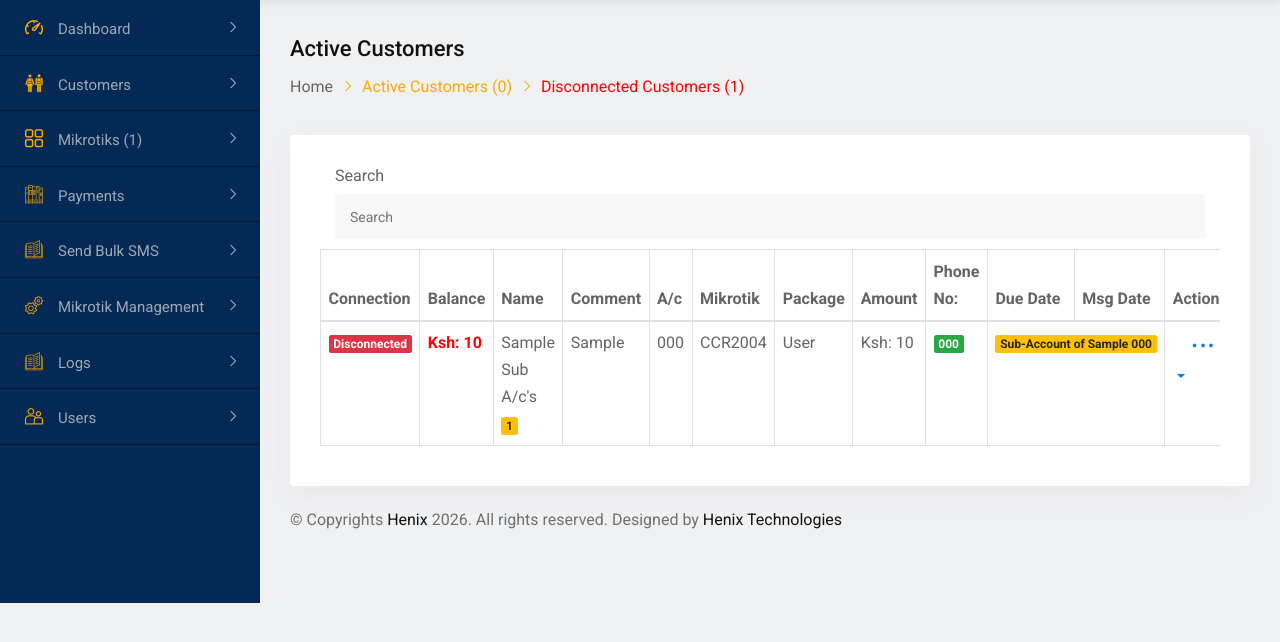
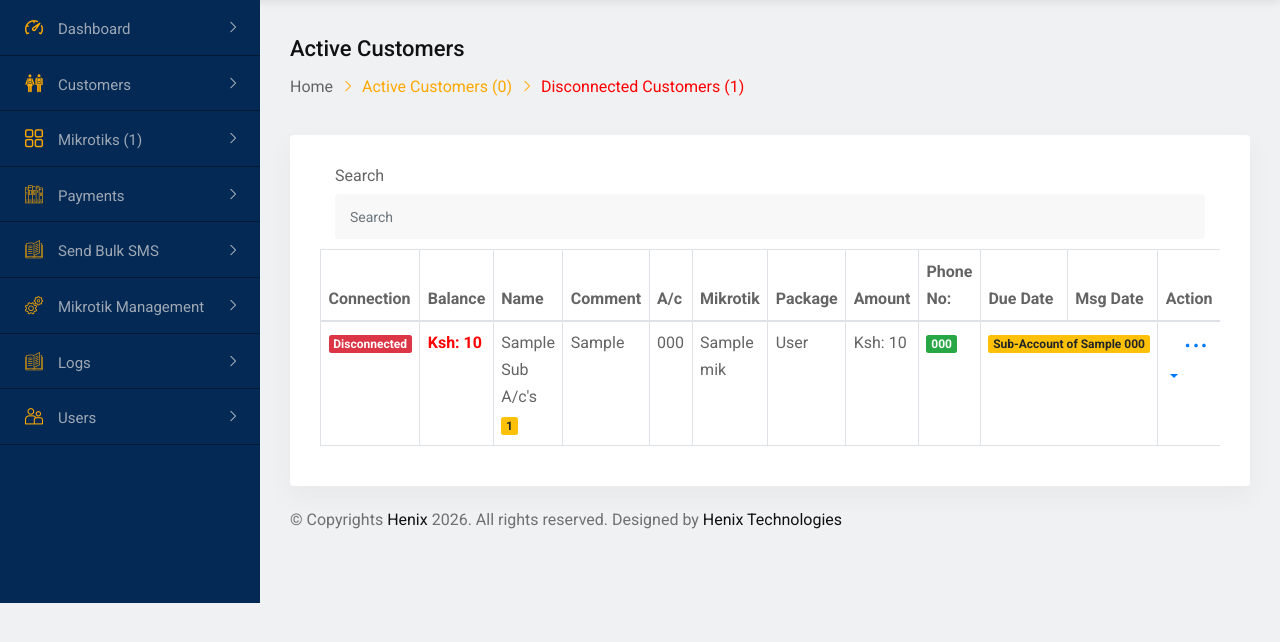
Before and after one commit to martogasha/vumatel, a Laravel app: page /customers in a window 1280 px wide. Shown: the part 70-712 px from the top of the page. Run offline with Laravel 8, Linux system fonts and the light colour scheme; a user stored in the database is signed in; tables that the repository leaves empty hold one stand-in row (values such as "Sample post"); some libraries are stand-ins or nearby versions.

Commit message:
Initialcomkjlddcv

```diff
--- a/resources/views/admin/customers.blade.php
+++ b/resources/views/admin/customers.blade.php
@@ -81,7 +81,7 @@
                                     @endif
                                     <td>{{$customer->location}}</td>
                                     <td>{{$customer->phone}}</td>
-                                    <td>CCR2004</td>
+                                    <td>{{$customer->mik->name}}</td>
                                     <td>{{$customer->last_name}}</td>
                                     @if($customer->role==50)
                                         <td><span class="badge badge-warning">Sub-Account</span></td>
```
